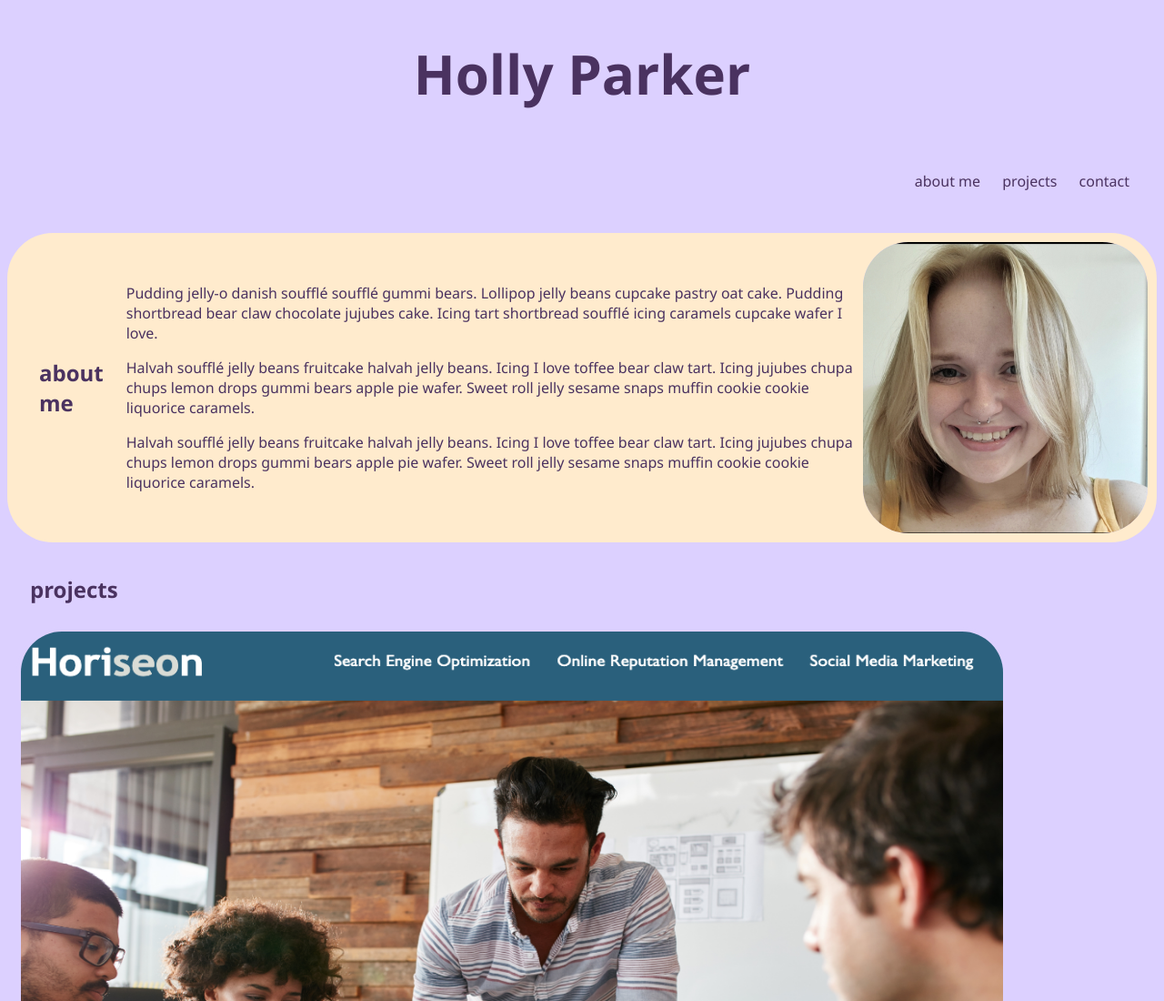
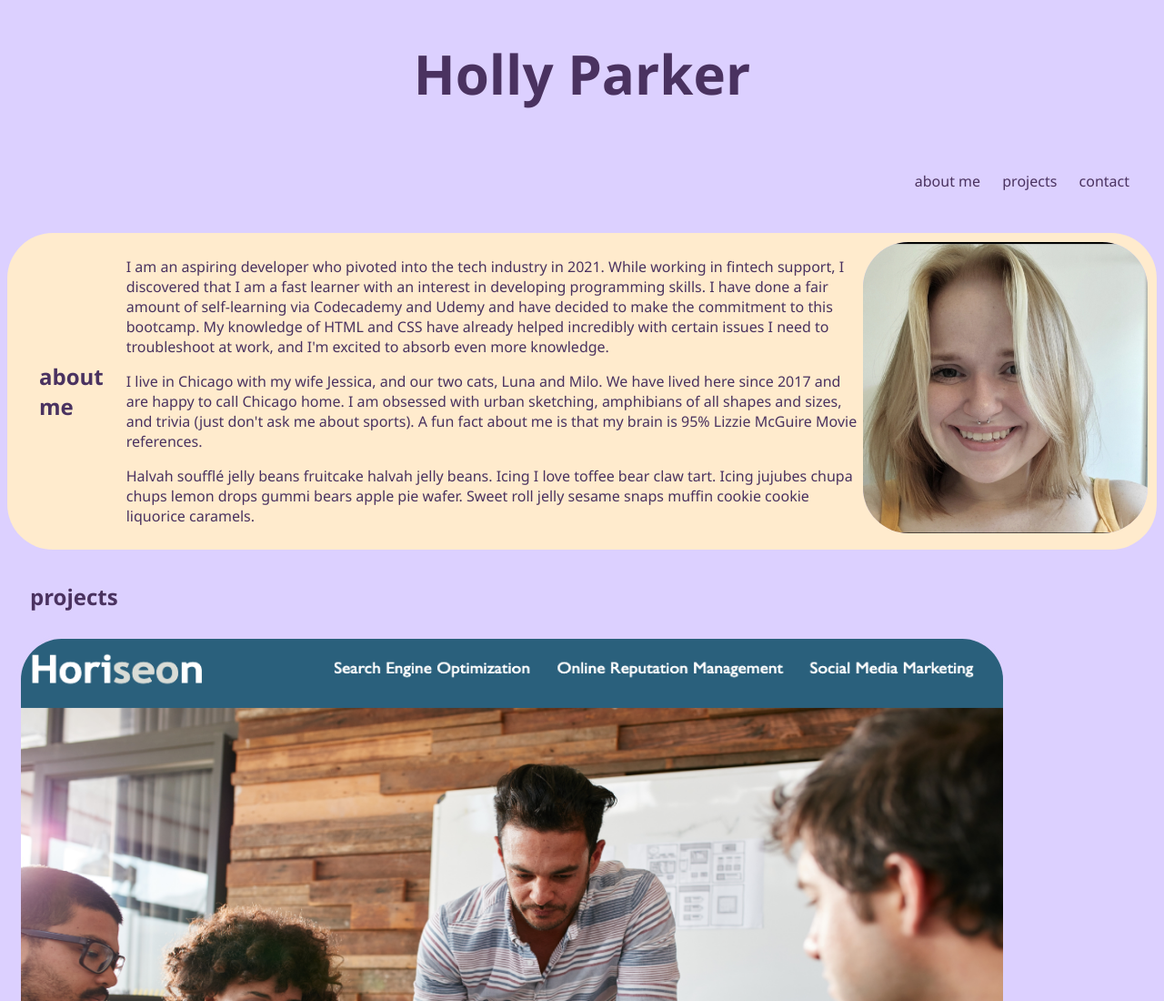
Before and after one commit to hollygparker/Portfolio, a plain HTML site: page index.html in a window 1280 px wide. Shown: the top 1100 px of the page at 91% size. Drawn offline with Linux system fonts and the light colour scheme.

Commit message:
adding about me content

```diff
--- a/index.html
+++ b/index.html
@@ -29,11 +29,11 @@
             <h2 id="aboutme">about me</h2>
             <div id="paragraphs">
                 <p>
-                    Pudding jelly-o danish soufflé soufflé gummi bears. Lollipop jelly beans cupcake pastry oat cake. Pudding shortbread bear claw chocolate jujubes cake. Icing tart shortbread soufflé icing caramels cupcake wafer I love.
+                    I am an aspiring developer who pivoted into the tech industry in 2021. While working in fintech support, I discovered that I am a fast learner with an interest in developing programming skills. I have done a fair amount of self-learning via Codecademy and Udemy and have decided to make the commitment to this bootcamp. My knowledge of HTML and CSS have already helped incredibly with certain issues I need to troubleshoot at work, and I'm excited to absorb even more knowledge.
                 </p>
                 <p>
 
-                    Halvah soufflé jelly beans fruitcake halvah jelly beans. Icing I love toffee bear claw tart. Icing jujubes chupa chups lemon drops gummi bears apple pie wafer. Sweet roll jelly sesame snaps muffin cookie cookie liquorice caramels.
+                    I live in Chicago with my wife Jessica, and our two cats, Luna and Milo. We have lived here since 2017 and are happy to call Chicago home. I am obsessed with urban sketching, amphibians of all shapes and sizes, and trivia (just don't ask me about sports). A fun fact about me is that my brain is 95% Lizzie McGuire Movie references.
                 </p>
                 <p>
 
```
